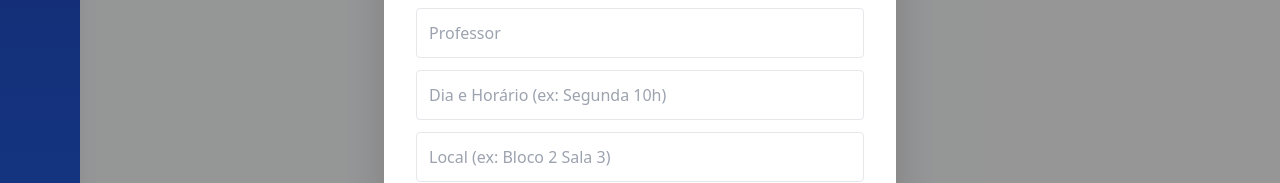
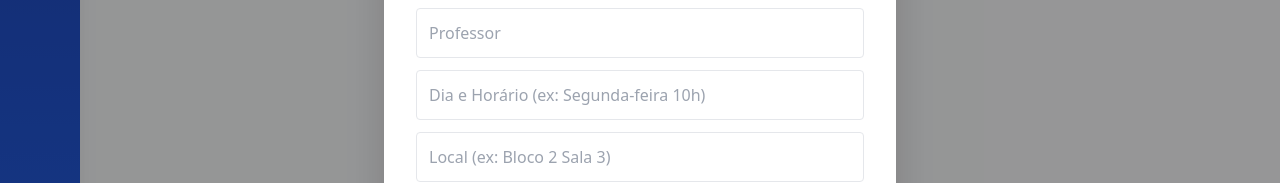
Before and after one commit to fclucascastro/monitoria-devops, a React (Vite) app in the folder monitoria-frontend/: page / in a window 1280 px wide. Both pictures are taken after typing "Sample" into the empty fields and a click on the button "+ Adicionar". Shown: the part 328-511 px from the top of the page. Built offline with nearby package versions, Linux system fonts and the light colour scheme; no server answers.

Commit message:
Correção autocomplete nos dias da semana

```diff
--- a/monitoria-frontend/src/App.tsx
+++ b/monitoria-frontend/src/App.tsx
@@ -4,7 +4,10 @@ import { AnimatePresence, motion } from "framer-motion"
 import { Moon, Sun, BookOpen, Home, Filter, LogOut } from "lucide-react"
 import type { Monitoria } from "./types"
 
-const dias = ['Segunda-feira', 'Terça-feira', 'Quarta-feira', 'Quinta-feira', 'Sexta-feira']
+const dias = [
+  'Segunda-feira', 'Terça-feira', 'Quarta-feira',
+  'Quinta-feira', 'Sexta-feira'
+]
 
 function App() {
   const [theme, setTheme] = useState<'light' | 'dark'>(
@@ -231,7 +234,23 @@ function App() {
               <h2 className="text-2xl font-bold mb-5 text-gray-700 dark:text-white">Nova Monitoria</h2>
               <input className="w-full mb-3 p-3 rounded border dark:bg-[#202334] dark:text-white" placeholder="Disciplina" value={nova.titulo} onChange={e => setNova({ ...nova, titulo: e.target.value })} />
               <input className="w-full mb-3 p-3 rounded border dark:bg-[#202334] dark:text-white" placeholder="Professor" value={nova.professor} onChange={e => setNova({ ...nova, professor: e.target.value })} />
-              <input className="w-full mb-3 p-3 rounded border dark:bg-[#202334] dark:text-white" placeholder="Dia e Horário (ex: Segunda 10h)" value={nova.horario} onChange={e => setNova({ ...nova, horario: e.target.value })} />
+              {/* Autocomplete para dias */}
+              <input
+                className="w-full mb-3 p-3 rounded border dark:bg-[#202334] dark:text-white"
+                placeholder="Dia e Horário (ex: Segunda-feira 10h)"
+                list="dias-da-semana"
+                value={nova.horario}
+                onChange={e => setNova({ ...nova, horario: e.target.value })}
+              />
+              <datalist id="dias-da-semana">
+                <option value="Segunda-feira" />
+                <option value="Terça-feira" />
+                <option value="Quarta-feira" />
+                <option value="Quinta-feira" />
+                <option value="Sexta-feira" />
+                <option value="Sábado" />
+                <option value="Domingo" />
+              </datalist>
               <input className="w-full mb-3 p-3 rounded border dark:bg-[#202334] dark:text-white" placeholder="Local (ex: Bloco 2 Sala 3)" value={nova.local} onChange={e => setNova({ ...nova, local: e.target.value })} />
               <div className="flex justify-end gap-2 mt-4">
                 <button onClick={() => setModalOpen(false)} className="px-4 py-2 text-gray-600 dark:text-gray-200">Cancelar</button>
```
